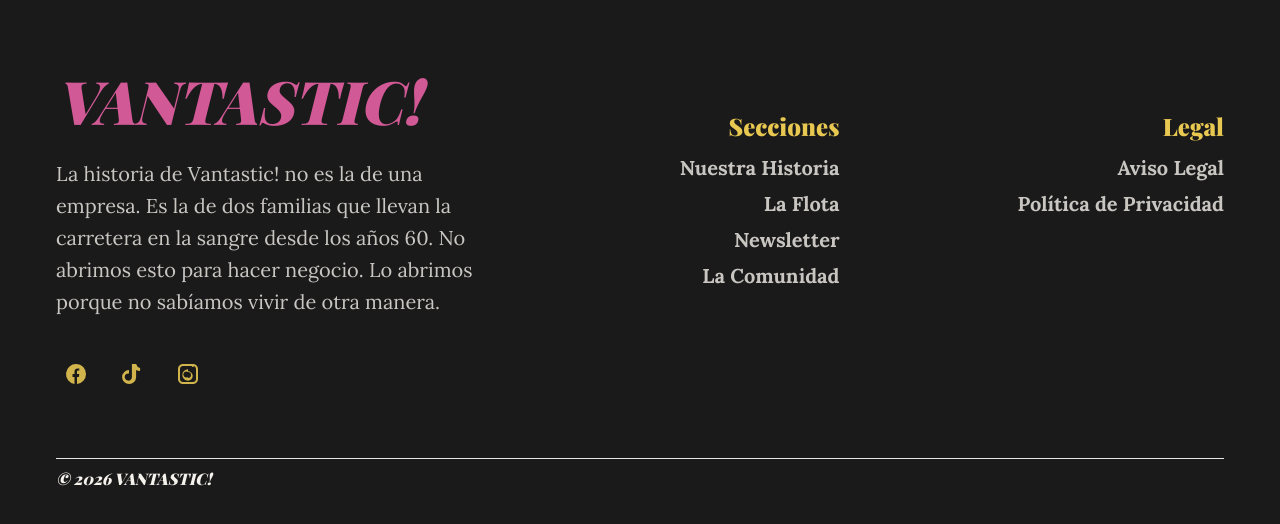
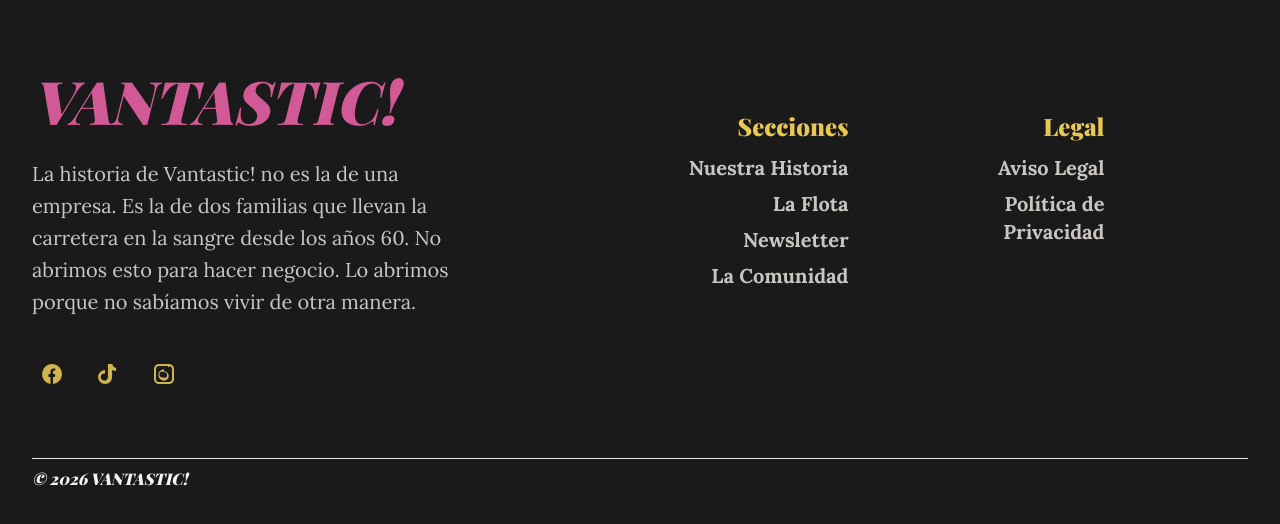
Before and after one commit to candytale55/vantastic, a React (Vite) app: page / in a window 1280 px wide. Shown: the part 3540-4064 px from the top of the page. Built offline with nearby package versions, Linux system fonts and the light colour scheme; no server answers; a web font is replaced by a local one; what miragejs would draw is missing.

Commit message:
fix(footer): fix footer styles so that they are centered in smaller screens

```diff
--- a/src/styles/footer.css
+++ b/src/styles/footer.css
@@ -2,7 +2,7 @@
   /* ========== FOOTER ========== */
 
   .main-footer {
-    @apply bg-retro-ink text-retro-cream py-20 px-6;
+    @apply bg-retro-ink text-retro-cream py-20;
   }
 
   .footer-inner {
@@ -12,12 +12,13 @@
   }
 
   .footer-about {
-    @apply flex flex-col items-center gap-3 text-center text-retro-cream opacity-80;
+    @apply mx-auto flex max-w-md flex-col items-center gap-3 text-center text-retro-cream opacity-80;
     @apply md:items-start md:text-left;
   }
 
   .footer-text {
-    @apply text-xl/8 text-retro-cream py-4 ;
+    @apply py-4 text-lg/7 text-retro-cream;
+    @apply sm:text-xl/8;
   }
 
   .social-links {
@@ -41,16 +42,18 @@
   }
 
   .footer-logo {
-    @apply text-center text-6xl text-retro-pink uppercase italic;
+    @apply text-center text-5xl text-retro-pink uppercase italic;
+    @apply sm:text-6xl;
     @apply md:text-left;
   }
 
   .footer-copy {
-    @apply text-retro-cream py-2 uppercase italic;
+    @apply text-center text-retro-cream py-2 uppercase italic;
+    @apply md:text-left;
   }
 
   .footer-links {
-    @apply flex flex-col items-center gap-8;
+    @apply mx-auto flex w-full max-w-md flex-col items-center gap-8 text-center;
     @apply md:items-end md:gap-6;
     @apply lg:grid lg:grid-cols-2 lg:items-start lg:gap-16 lg:pt-10;
   }
```
